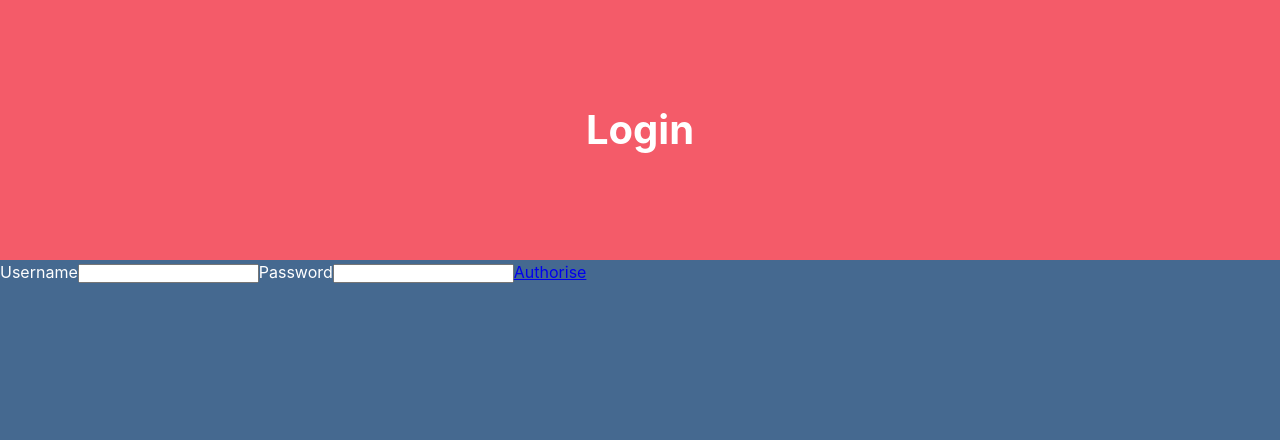
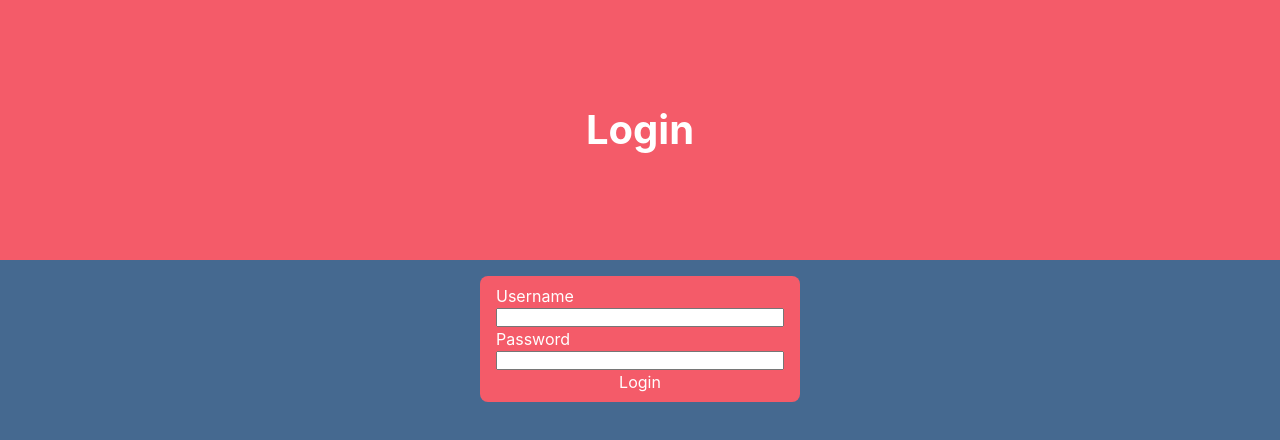
Before and after one commit to Pyxxilated-Studios/timeline, a React (Create React App) app: page /login in a window 1280 px wide. Shown: the top 440 px of the page. Built offline with nearby package versions, Linux system fonts and the light colour scheme.

Commit message:
Add Styling

```diff
--- a/src/components/timeline/index.tsx
+++ b/src/components/timeline/index.tsx
@@ -13,8 +13,6 @@ const moment = require("moment");
 // http://stackoverflow.com/questions/123999/how-to-tell-if-a-dom-element-is-visible-in-the-current-viewport
 const isElementInViewport = (el: Element) => {
   const rect = el.getBoundingClientRect();
-
-  console.log(rect);
 
   return !(
     rect.top >= (window.innerHeight || document.documentElement.clientHeight) ||
@@ -43,13 +41,15 @@ type Props = StateProps;
 
 const Timeline: FunctionComponent<Props> = (props: Props) => {
   useEffect(() => {
+    callbackFunc();
+
     // listen for events
-    window.addEventListener("load", callbackFunc);
+    // window.addEventListener("load", callbackFunc);
     window.addEventListener("resize", callbackFunc);
     window.addEventListener("scroll", callbackFunc);
 
     return () => {
-      window.removeEventListener("load", callbackFunc);
+      // window.removeEventListener("load", callbackFunc);
       window.removeEventListener("resize", callbackFunc);
       window.removeEventListener("scroll", callbackFunc);
     };
--- a/src/pages/landing.tsx
+++ /dev/null
@@ -1,15 +0,0 @@
-import React from "react";
-import { Link } from "react-router-dom";
-
-import Header from "../components/header";
-
-const LandingPage = () => {
-  return (
-    <>
-      <Header title="Timeline" />
-      <Link to="/login">Login</Link>
-    </>
-  );
-};
-
-export default LandingPage;
--- /dev/null
+++ b/src/pages/landing/index.tsx
@@ -0,0 +1,29 @@
+import React from "react";
+import { Link } from "react-router-dom";
+
+import Header from "../../components/header";
+
+import "./styles.css";
+
+const LandingPage = () => {
+  return (
+    <>
+      <Header title="Timeline" />
+
+      <section>
+        <h2>About</h2>
+        <p>
+          Timeline is a project about projects: It will display your project
+          timeline on GitHub.
+        </p>
+        <div className="center">
+          <Link to="/login" className="login">
+            Login
+          </Link>
+        </div>
+      </section>
+    </>
+  );
+};
+
+export default LandingPage;
--- /dev/null
+++ b/src/pages/landing/styles.css
@@ -0,0 +1,22 @@
+.center {
+  display: flex;
+
+  justify-content: center;
+  align-content: center;
+}
+
+.login {
+  background: #f45b69;
+  color: white;
+
+  margin: 1em;
+  padding: 0.5em 1.5em;
+  border-radius: 0.5em;
+
+  text-decoration: none;
+}
+
+.login:hover {
+  background: white;
+  color: #f45b69;
+}
--- a/src/pages/login.tsx
+++ /dev/null
@@ -1,86 +0,0 @@
-import React, { useState, FunctionComponent } from "react";
-import { connect } from "react-redux";
-import { Link, Redirect } from "react-router-dom";
-
-import { RootState, RootDispatch } from "../store";
-import { UserState } from "../store/user/types";
-
-import { Repository } from "../types";
-
-import {
-  setUsername,
-  setRepositories,
-  setLoggedIn,
-} from "../store/user/actions";
-
-import Header from "../components/header";
-
-interface StateProps {
-  user: UserState;
-}
-
-interface DispatchProps {
-  setUsername: (username: string) => void;
-  setRepositories: (repositories: Repository[]) => void;
-  setLoggedIn: () => void;
-}
-
-type Props = StateProps & DispatchProps;
-
-const LoginPage: FunctionComponent<Props> = (props: Props) => {
-  const [password, setPassword] = useState("");
-
-  if (props.user.loggedIn) {
-    return <Redirect to="/timeline" />;
-  }
-
-  return (
-    <>
-      <Header title="Login" />
-      <label htmlFor="username">Username</label>
-      <input
-        id="username"
-        value={props.user.username}
-        onChange={(event) => props.setUsername(event.target.value)}
-      />
-      <label htmlFor="password">Password</label>
-      <input
-        id="password"
-        type="password"
-        value={password}
-        onChange={(event) => setPassword(event.target.value)}
-      />
-      <Link
-        to="/timeline"
-        onClick={() => {
-          fetch(`https://api.github.com/users/${props.user.username}/repos`, {
-            headers: {
-              Authorization:
-                "Basic " + btoa(props.user.username + ":" + password),
-            },
-          })
-            .then((resp) => resp.json())
-            .then((data) => {
-              props.setRepositories(data);
-              props.setLoggedIn();
-            })
-            .catch((error) => console.log("There was an error:", error));
-        }}
-      >
-        Authorise
-      </Link>
-    </>
-  );
-};
-
-const mapStateToProps = (state: RootState): StateProps => ({
-  user: state.user,
-});
-
-const mapDispatchToProps = (dispatch: RootDispatch): DispatchProps => ({
-  setUsername: (username) => dispatch(setUsername(username)),
-  setRepositories: (repositories) => dispatch(setRepositories(repositories)),
-  setLoggedIn: () => dispatch(setLoggedIn(true)),
-});
-
-export default connect(mapStateToProps, mapDispatchToProps)(LoginPage);
--- /dev/null
+++ b/src/pages/login/index.tsx
@@ -0,0 +1,102 @@
+import React, { useState, FunctionComponent } from "react";
+import { connect } from "react-redux";
+import { Link, Redirect } from "react-router-dom";
+
+import { RootState, RootDispatch } from "../../store";
+import { UserState } from "../../store/user/types";
+
+import { Repository } from "../../types";
+
+import {
+  setUsername,
+  setRepositories,
+  setLoggedIn,
+} from "../../store/user/actions";
+
+import Header from "../../components/header";
+
+import "./styles.css";
+
+interface StateProps {
+  user: UserState;
+}
+
+interface DispatchProps {
+  setUsername: (username: string) => void;
+  setRepositories: (repositories: Repository[]) => void;
+  setLoggedIn: () => void;
+}
+
+type Props = StateProps & DispatchProps;
+
+const LoginPage: FunctionComponent<Props> = (props: Props) => {
+  const [password, setPassword] = useState("");
+
+  if (props.user.loggedIn) {
+    return <Redirect to="/timeline" />;
+  }
+
+  return (
+    <>
+      <Header title="Login" />
+      <section style={{ marginTop: "1em" }}>
+        <form className="login-form">
+          <label htmlFor="username">Username</label>
+          <input
+            id="username"
+            value={props.user.username}
+            onChange={(event) => props.setUsername(event.target.value)}
+          />
+          <label htmlFor="password">Password</label>
+          <input
+            id="password"
+            type="password"
+            value={password}
+            onChange={(event) => setPassword(event.target.value)}
+          />
+          <Link
+            type="submit"
+            to="/timeline"
+            onClick={() => {
+              fetch(
+                `https://api.github.com/users/${props.user.username}/repos`,
+                {
+                  headers: {
+                    Authorization:
+                      "Basic " + btoa(props.user.username + ":" + password),
+                  },
+                }
+              )
+                .then(async (resp) => {
+                  if (resp.ok) {
+                    return resp.json();
+                  }
+
+                  throw Error(`Unable to connect: ${resp.status}`);
+                })
+                .then((data) => {
+                  props.setRepositories(data);
+                  props.setLoggedIn();
+                })
+                .catch((error) => console.log("There was an error:", error));
+            }}
+          >
+            Login
+          </Link>
+        </form>
+      </section>
+    </>
+  );
+};
+
+const mapStateToProps = (state: RootState): StateProps => ({
+  user: state.user,
+});
+
+const mapDispatchToProps = (dispatch: RootDispatch): DispatchProps => ({
+  setUsername: (username) => dispatch(setUsername(username)),
+  setRepositories: (repositories) => dispatch(setRepositories(repositories)),
+  setLoggedIn: () => dispatch(setLoggedIn(true)),
+});
+
+export default connect(mapStateToProps, mapDispatchToProps)(LoginPage);
--- /dev/null
+++ b/src/pages/login/styles.css
@@ -0,0 +1,20 @@
+.login-form {
+  display: flex;
+  flex-direction: column;
+  margin: 0 auto;
+  padding: 0.5em 1em;
+  width: 25%;
+
+  background-color: #f45b69;
+  border-radius: 0.5em;
+}
+
+.login-form a {
+  text-align: center;
+  color: white;
+  text-decoration: none;
+}
+
+.login-form a:hover {
+  color: black;
+}
--- a/src/pages/timeline.tsx
+++ b/src/pages/timeline/index.tsx
@@ -2,12 +2,12 @@ import React, { FunctionComponent } from "react";
 import { connect } from "react-redux";
 import { Redirect } from "react-router-dom";
 
-import { RootState } from "../store";
+import { RootState } from "../../store";
 
-import { UserState } from "../store/user/types";
+import { UserState } from "../../store/user/types";
 
-import Header from "../components/header";
-import Timeline from "../components/timeline";
+import Header from "../../components/header";
+import Timeline from "../../components/timeline";
 
 interface StateProps {
   user: UserState;
@@ -22,7 +22,7 @@ const TimelinePage: FunctionComponent<Props> = (props: Props) => {
 
   return (
     <>
-      <Header title={`Github Repository Timeline for ${props.user.username}`} />
+      <Header title={`Project Timeline for ${props.user.username}`} />
       <Timeline />
     </>
   );
```
